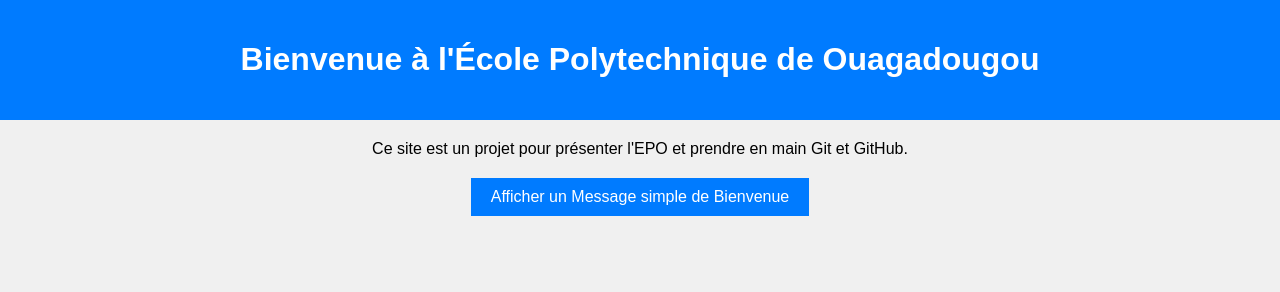
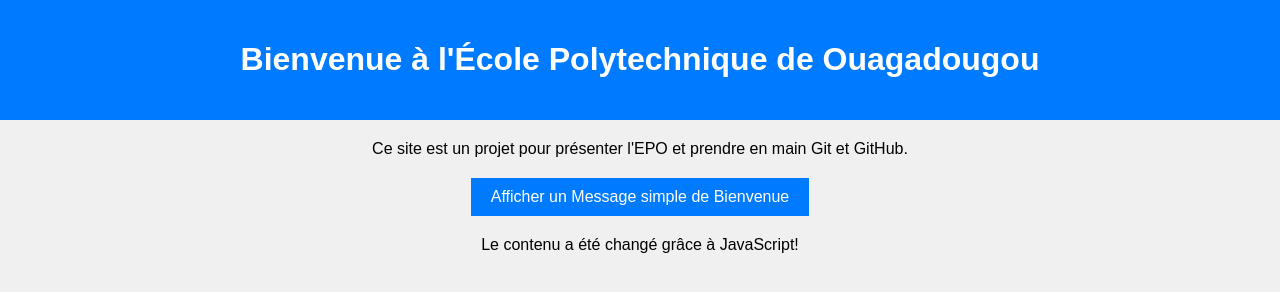
Before and after one commit to esperance31/Epo-project_Outils_collaboratifs, a plain HTML site: page index.html in a window 1280 px wide. Drawn offline with Linux system fonts and the light colour scheme.

Commit message:
Updated HTML and JavaScript for new features

```diff
--- a/index.html
+++ b/index.html
@@ -14,6 +14,8 @@
             <p>Ce site est un projet pour présenter l'EPO et prendre en main Git et GitHub.</p>
             <button id="welcomeButton">Afficher un Message simple de Bienvenue</button>
             <p id="welcomeMessage"></p>
+            <!-- Ajout après les éléments existants dans le corps du document -->
+            <p id="dynamicContent">Ceci est un contenu dynamique qui sera changé.</p>
         </main>
         <script src="script.js"></script>
     </body>
--- a/script.js
+++ b/script.js
@@ -1,3 +1,11 @@
 document.getElementById('welcomeButton').addEventListener('click', function() {
     document.getElementById('welcomeMessage').textContent = 'Nous sommes ravis de vous accueillir sur le site dédié à l\'EPO. Explorez nos programmes et nos initiatives!';
 });
+// Ajoutez cette fonction en bas de votre script.js
+function changeDynamicContent() {
+    document.getElementById('dynamicContent').textContent = 'Le contenu a été changé grâce à JavaScript!';
+    }
+    // Appelons cette fonction au chargement de la page
+    window.onload = function() {
+    changeDynamicContent();
+};
```
